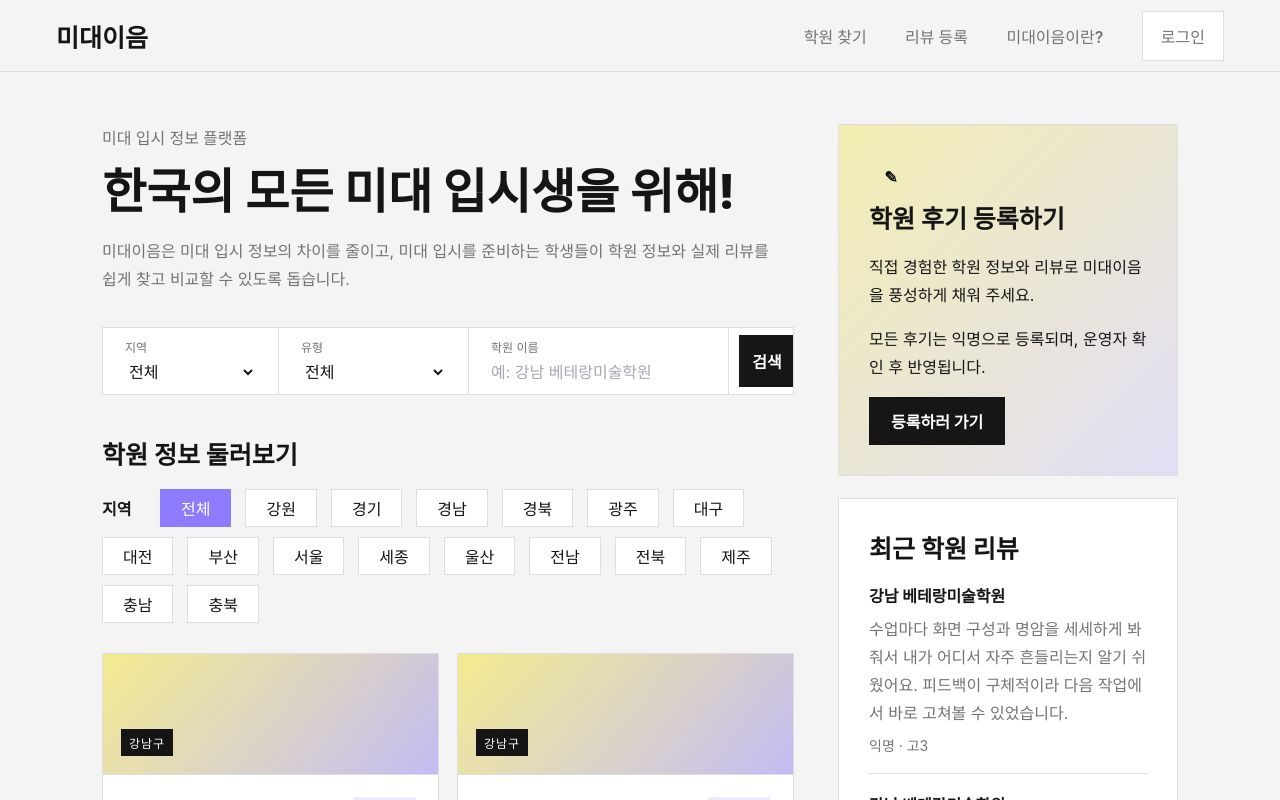
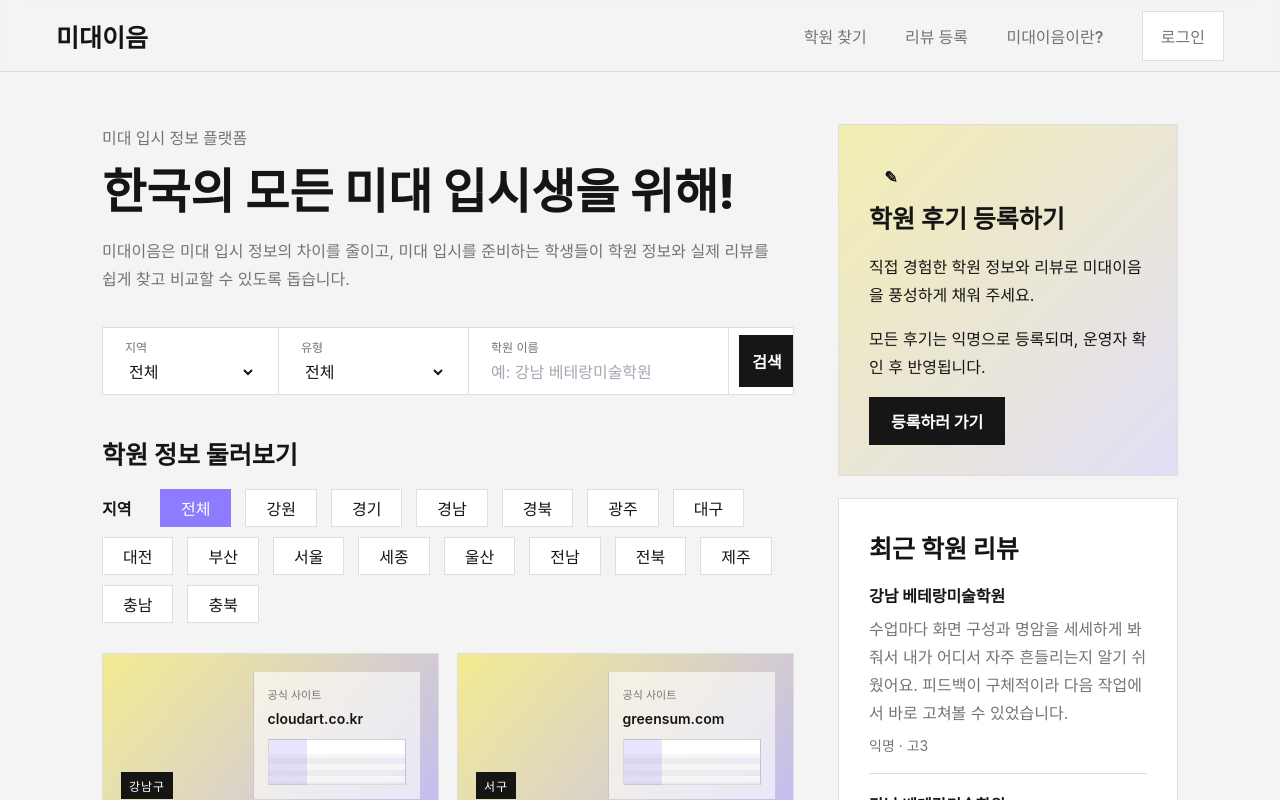
Before and after one commit to lovewithbona/midaeium, a React (Vite) app: page /#/ in a window 1280 px wide. Shown: the top 800 px of the page. Built offline with nearby package versions, Linux system fonts and the light colour scheme; a web font is replaced by a local one.

Commit message:
Improve academy previews and homepage filters

```diff
--- a/src/components/AcademyCard.tsx
+++ b/src/components/AcademyCard.tsx
@@ -8,6 +8,7 @@ export default function AcademyCard({ academy }: { academy: Academy }) {
   const entranceTypes = academy.entranceTypes.length > 0 ? academy.entranceTypes : ["준비 가능 전형 확인 중"];
   const strongTypes = academy.strongTypes.length > 0 ? academy.strongTypes : ["강점 전형 확인 중"];
   const detailUrl = `/academies/${academy.id}`;
+  const homepageDomain = getDomain(academy.homepageUrl);
 
   function openDetail() {
     navigate(detailUrl);
@@ -24,8 +25,15 @@ export default function AcademyCard({ academy }: { academy: Academy }) {
       tabIndex={0}
       aria-label={`${academy.name} 상세 보기`}
     >
-      <div className="academy-visual" aria-hidden="true">
+      <div className={`academy-visual ${homepageDomain ? "has-homepage" : ""}`} aria-hidden="true">
         <span>{academy.district}</span>
+        {homepageDomain && (
+          <div className="site-preview">
+            <small>공식 사이트</small>
+            <strong>{homepageDomain}</strong>
+            <i />
+          </div>
+        )}
       </div>
       <div className="card-top">
         <div>
@@ -58,3 +66,13 @@ export default function AcademyCard({ academy }: { academy: Academy }) {
     </article>
   );
 }
+
+function getDomain(url?: string | null) {
+  if (!url) return "";
+
+  try {
+    return new URL(url).hostname.replace(/^www\./, "");
+  } catch {
+    return "";
+  }
+}
--- a/src/pages/AcademiesPage.tsx
+++ b/src/pages/AcademiesPage.tsx
@@ -32,6 +32,11 @@ export default function AcademiesPage() {
     });
 
     return [...filtered].sort((a, b) => {
+      if (region === "전체" && sort === "latest") {
+        const homepagePriority = Number(Boolean(b.homepageUrl)) - Number(Boolean(a.homepageUrl));
+        if (homepagePriority !== 0) return homepagePriority;
+      }
+
       if (sort === "name") return a.name.localeCompare(b.name, "ko");
       if (sort === "district") return a.district.localeCompare(b.district, "ko");
       return 0;
--- a/src/pages/HomePage.tsx
+++ b/src/pages/HomePage.tsx
@@ -1,3 +1,4 @@
+import { useMemo, useState } from "react";
 import AcademyCard from "../components/AcademyCard";
 import CTABox from "../components/CTABox";
 import FilterChips from "../components/FilterChips";
@@ -7,7 +8,22 @@ import { academies, regions } from "../data/academies";
 import { demoReviews } from "../data/reviews";
 
 export default function HomePage() {
+  const [region, setRegion] = useState("전체");
   const recentItems = demoReviews.slice(0, 3);
+  const previewAcademies = useMemo(() => {
+    const filtered = academies.filter((academy) => region === "전체" || academy.region === region);
+
+    return [...filtered]
+      .sort((a, b) => {
+        if (region === "전체") {
+          const homepagePriority = Number(Boolean(b.homepageUrl)) - Number(Boolean(a.homepageUrl));
+          if (homepagePriority !== 0) return homepagePriority;
+        }
+
+        return a.name.localeCompare(b.name, "ko");
+      })
+      .slice(0, 4);
+  }, [region]);
 
   return (
     <PageLayout>
@@ -24,10 +40,10 @@ export default function HomePage() {
           <section className="section">
             <h2>학원 정보 둘러보기</h2>
             <div className="filters-preview">
-              <FilterChips label="지역" items={regions} value="전체" onChange={() => undefined} />
+              <FilterChips label="지역" items={regions} value={region} onChange={setRegion} />
             </div>
             <div className="academy-grid">
-              {academies.slice(0, 4).map((academy) => (
+              {previewAcademies.map((academy) => (
                 <AcademyCard key={academy.id} academy={academy} />
               ))}
             </div>
--- a/src/styles.css
+++ b/src/styles.css
@@ -326,12 +326,57 @@ p {
     linear-gradient(90deg, #f8f8f8, #e9e9eb);
 }
 
+.academy-visual.has-homepage {
+  align-items: stretch;
+  justify-content: space-between;
+  gap: 18px;
+}
+
 .academy-visual span {
+  position: relative;
+  z-index: 1;
+  align-self: flex-end;
   padding: 5px 8px;
   background: var(--text);
   color: #fff;
   font-size: 12px;
   letter-spacing: 0.08em;
+}
+
+.site-preview {
+  width: min(56%, 220px);
+  display: grid;
+  align-self: stretch;
+  align-content: start;
+  gap: 8px;
+  padding: 14px;
+  border-left: 1px solid rgba(21, 21, 21, 0.18);
+  background: rgba(255, 255, 255, 0.62);
+}
+
+.site-preview small {
+  color: var(--muted);
+  font-size: 11px;
+}
+
+.site-preview strong {
+  overflow: hidden;
+  color: var(--text);
+  font-size: 14px;
+  font-weight: 560;
+  text-overflow: ellipsis;
+  white-space: nowrap;
+}
+
+.site-preview i {
+  width: 100%;
+  height: 46px;
+  margin-top: 4px;
+  border: 1px solid rgba(21, 21, 21, 0.12);
+  background:
+    linear-gradient(90deg, rgba(141, 124, 255, 0.2) 0 28%, transparent 28%),
+    linear-gradient(#fff 0 0) 0 0 / 100% 14px no-repeat,
+    repeating-linear-gradient(#f6f6f6 0 6px, transparent 6px 12px);
 }
 
 .card-top {
```
